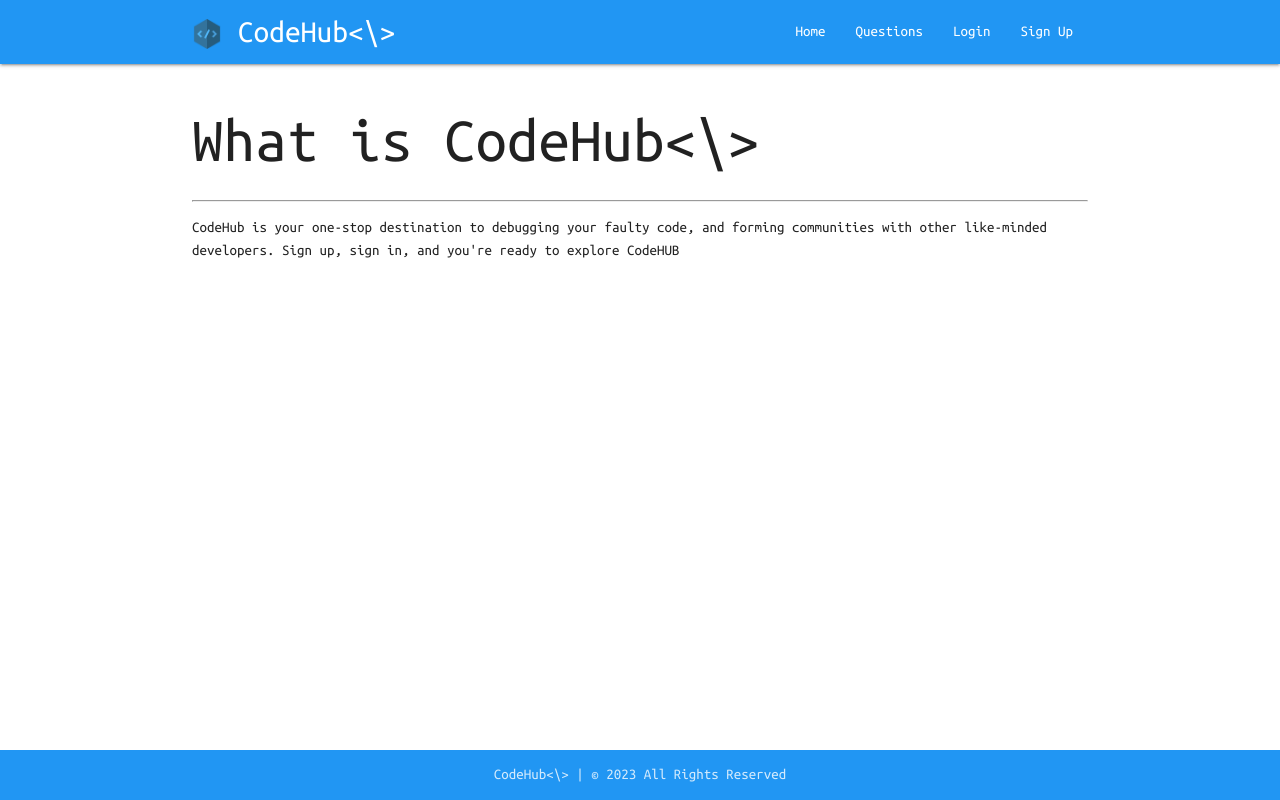
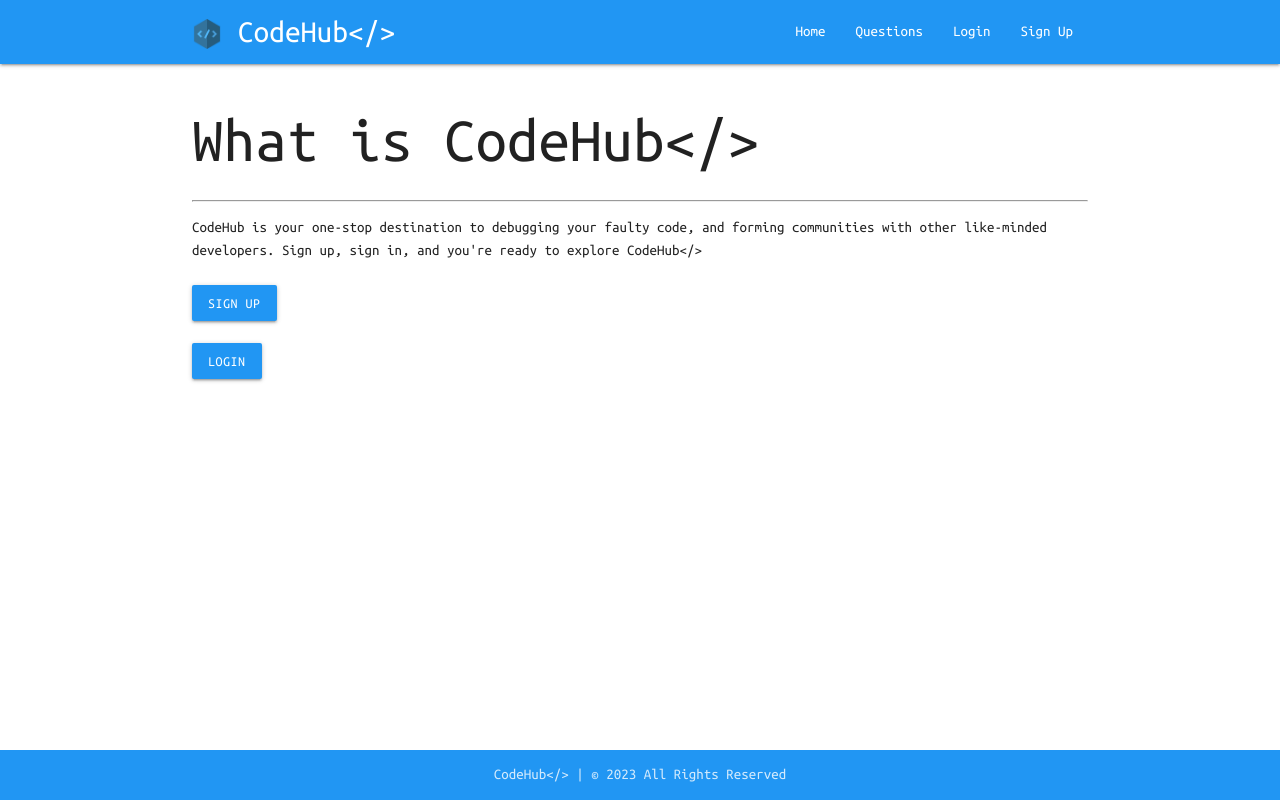
Before and after one commit to mohamed-alalwan/codehub, a Django app: page / in a window 1280 px wide. Run offline with Django 4.2, Linux system fonts and the light colour scheme.

Commit message:
commit-4

```diff
--- a/main_app/templates/base.html
+++ b/main_app/templates/base.html
@@ -24,7 +24,7 @@
         <div class="container ctaAuth">
             {% load static %}
             <a href="/" class="brand-logo">
-                <img class="logo-image" src="{% static 'images/111.png' %}" alt="logo"> <span class="logo-text">CodeHub<\></span>
+                <img class="logo-image" src="{% static 'images/111.png' %}" alt="logo"> <span class="logo-text">CodeHub&lt;/&gt;</span>
             </a>
             <a href="#!" class="sidenav-trigger" data-target="mobile-links">
                 <i class="material-icons">menu</i>
@@ -55,7 +55,7 @@
 
     <footer class="page-footer blue">
         <div class="footer-copyright blue">
-            <div class="container center">CodeHub<\> | © 2023 All Rights Reserved
+            <div class="container center">CodeHub&lt;/&gt; | © 2023 All Rights Reserved
         </div>
     </footer>
 </body>
--- a/main_app/templates/home.html
+++ b/main_app/templates/home.html
@@ -7,10 +7,16 @@ block con {
 {% extends 'base.html' %}
 {% block content %}
 <div class="bkg">
-<h1>What is CodeHub<\> </h1>
+<h1>What is CodeHub&lt;/&gt; </h1>
 <hr>
 <p>
-    CodeHub is your one-stop destination to debugging your faulty code, and forming communities with other like-minded developers. Sign up, sign in, and you're ready to explore CodeHUB
+    CodeHub is your one-stop destination to debugging your faulty code, and forming communities with other like-minded developers. Sign up, sign in, and you're ready to explore CodeHub&lt;/&gt;
+    <br>
+    <br>
+    <a class="btn blue" href="{% url 'signup' %}">Sign Up</a>
+    <br>
+    <br>
+    <a class="btn blue" href="{% url 'login' %}">Login</a>
 </p>
 </div>
 {% endblock %}
```
